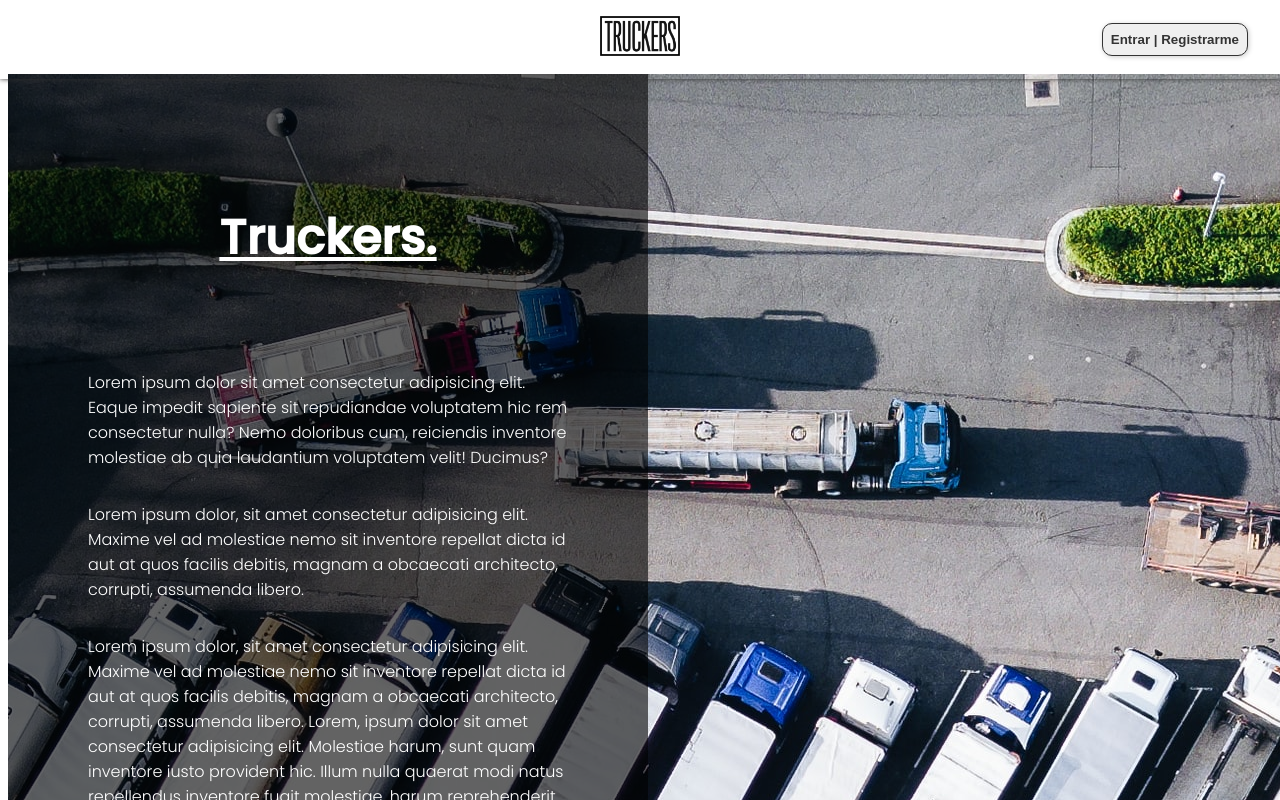
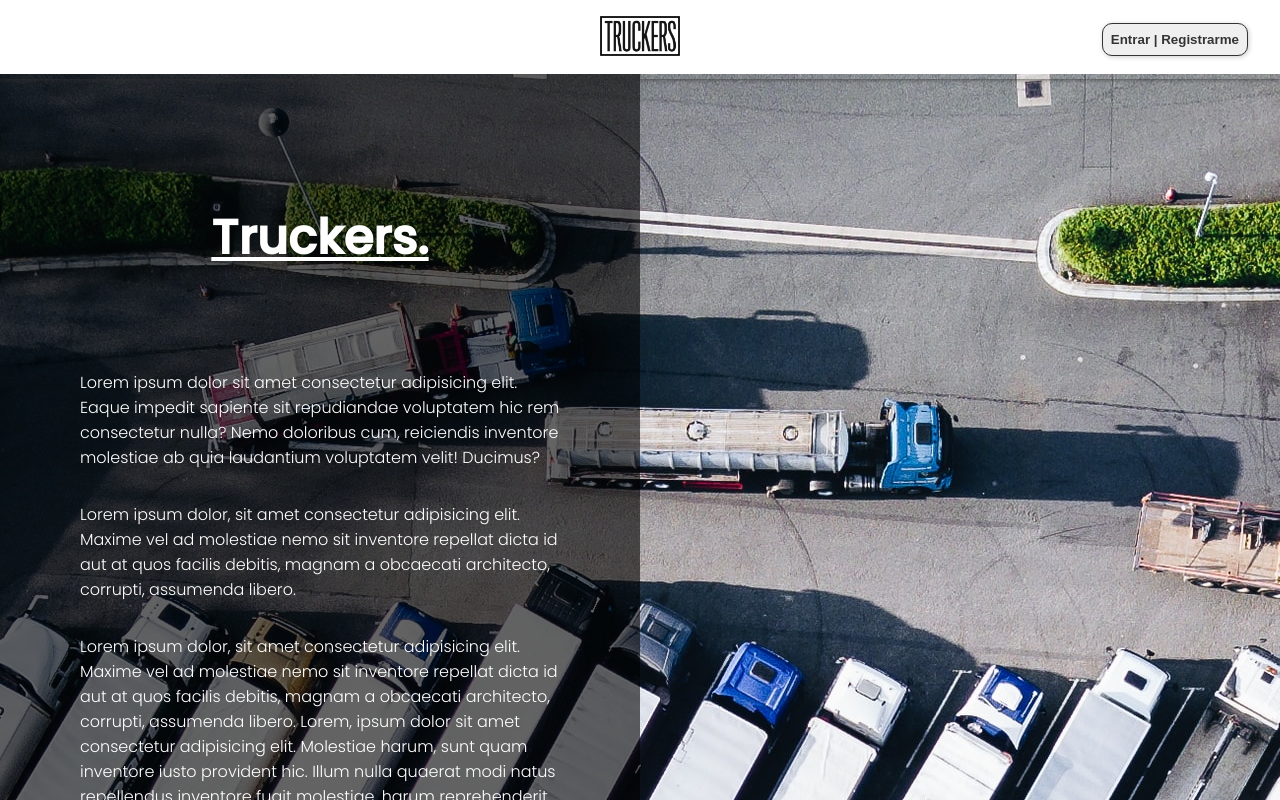
Before and after one commit to CarlxsMG/proyectoClase, a Nuxt app in the folder Frontend/: page / in a window 1280 px wide. Shown: the top 800 px of the page. Built offline with nearby package versions, Linux system fonts and the light colour scheme.

Commit message:
Updated global styles

```diff
--- a/Frontend/assets/main.sass
+++ b/Frontend/assets/main.sass
@@ -6,6 +6,7 @@ body, html
   width: 100vw
   min-height: 100vh
   overflow-x: clip
+  margin: 0
 
 main
   margin-top: 74px
```
